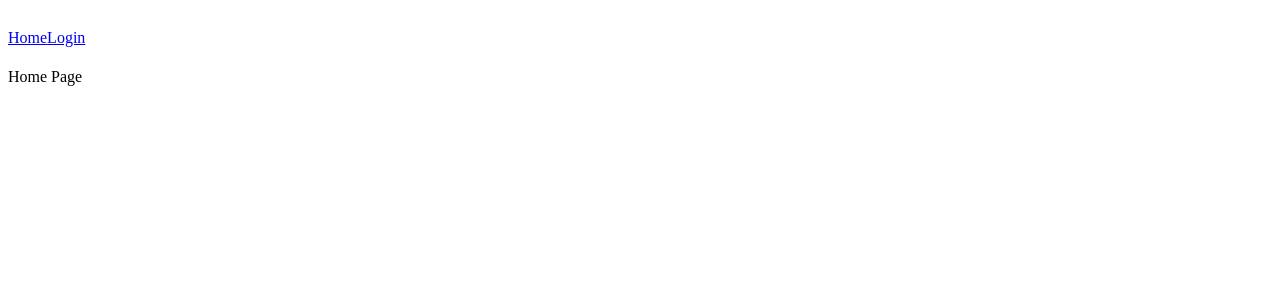
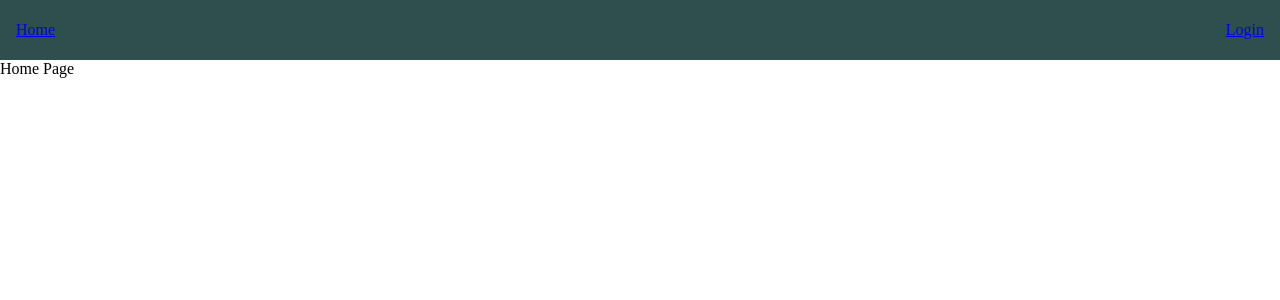
Before and after one commit to Pfirewire/pfinance, a React (Create React App) app: page / in a window 1280 px wide. Shown: the top 300 px of the page. Built offline with nearby package versions, Linux system fonts and the light colour scheme.

Commit message:
added some styling for navbar

```diff
--- a/src/components/navigation/Navbar.js
+++ b/src/components/navigation/Navbar.js
@@ -17,6 +17,14 @@ const NavbarWrapper = styled.nav`
   width:100%;
   height: 60px;
   display: flex;
+  justify-content: space-between;
   align-items: center;
   position: sticky;
+  padding: 1rem;
+  background-color: darkslategrey;
+  color: white;
+
+  a:visited {
+    color: white;
+  }
 `;
--- /dev/null
+++ b/src/index.css
@@ -0,0 +1,14 @@
+*, *::before, *::after {
+    box-sizing: border-box;
+}
+
+* {
+    margin: 0;
+    padding: 0;
+    font: inherit;
+}
+
+img, picture, svg, video {
+    display: block;
+    max-width: 100%;
+}
--- a/src/index.js
+++ b/src/index.js
@@ -1,6 +1,7 @@
 import {createRoot} from "react-dom/client";
 import App from "./App";
 import {NavigationProvider} from "./context/navigation";
+import "./index.css";
 
 
 const el = document.getElementById('root');
```
